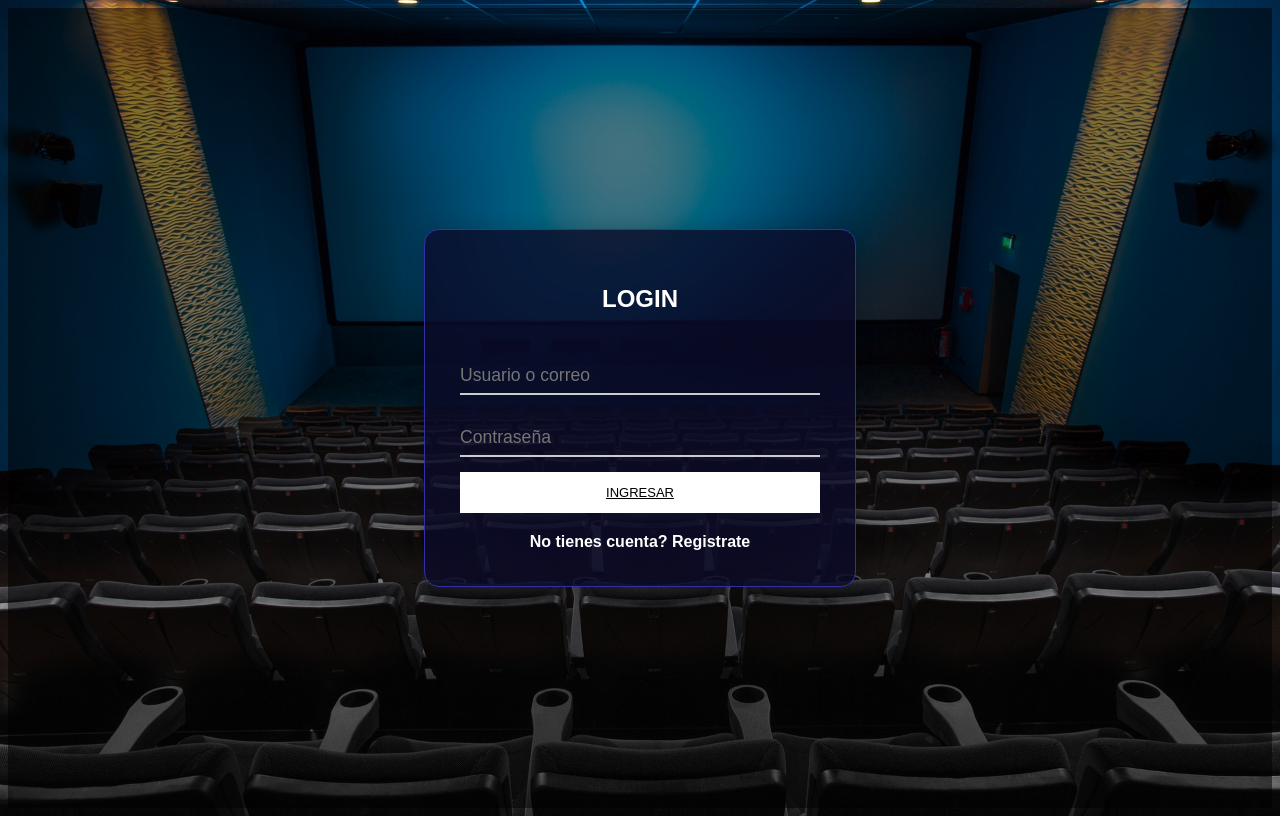
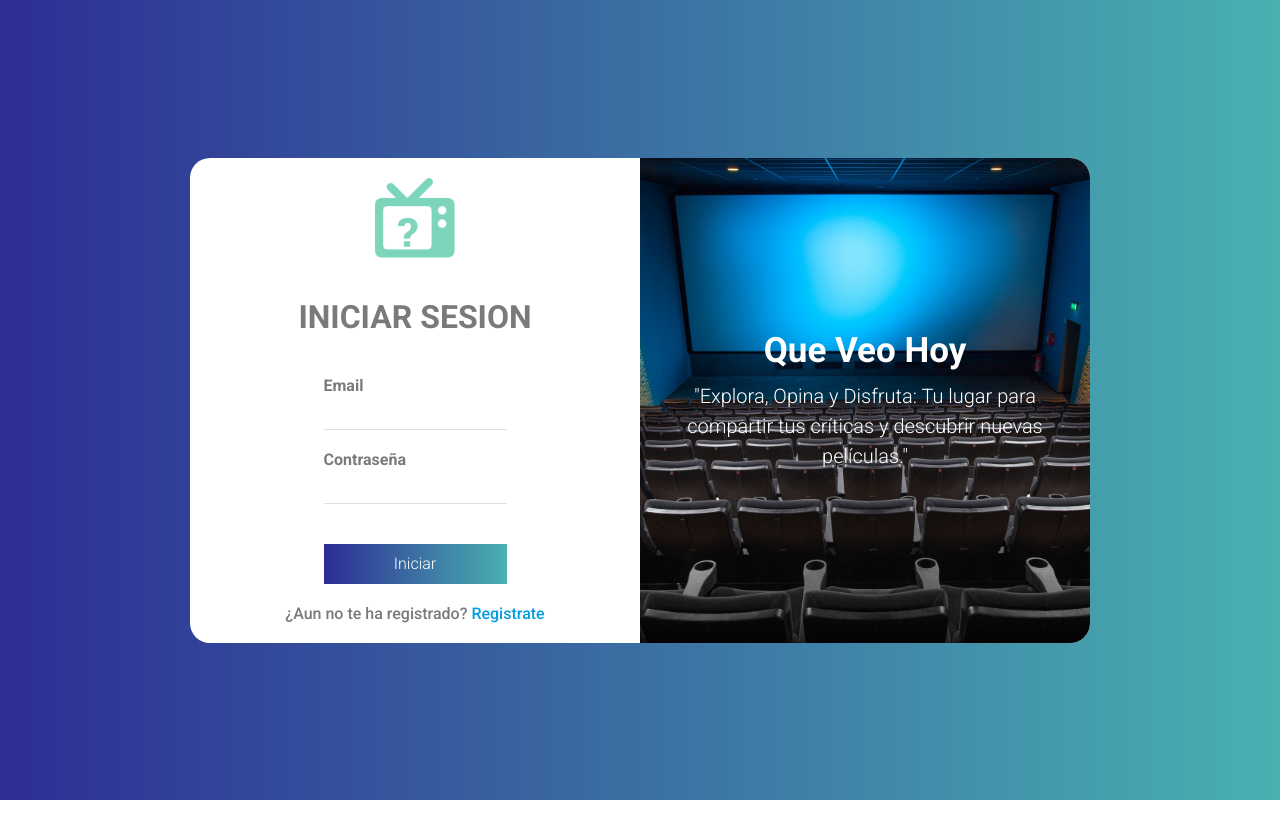
Before and after one commit to Haslon/Que-Veo-Hoy, a website: page que-veo-hoy-recursos/cliente/html/login.html in a window 1280 px wide. Drawn offline with Linux system fonts and the light colour scheme.

Commit message:
Login y registro

```diff
--- a/que-veo-hoy-recursos/cliente/css/login.css
+++ b/que-veo-hoy-recursos/cliente/css/login.css
@@ -1,133 +1,204 @@
+@import url('https://fonts.googleapis.com/css2?family=Roboto:wght@100;300;400;500;700;900&display=swap');
+
+* {
+    margin: 0;
+    padding: 0;
+    box-sizing: border-box;
+    font-family: 'Roboto', sans-serif;
+    text-decoration: none;
+}
+
 body {
-    font-family: sans-serif;
+    background: linear-gradient(90deg, #2d2d94, #49b1b1); /* Azul fuerte y cyan fuerte */
+    display: flex;
+    justify-content: center;
+    align-items: center;
+    height: 100vh;
+    padding: 20px;
+}
+
+.container-all {
+    width: 100%;
+    max-width: 900px;
+    display: flex;
+    border-radius: 20px;
+    overflow: hidden;
+    background: white;
+}
+
+.ctn-form {
+    width: 50%;
+    padding: 20px;
+    display: flex;
+    flex-direction: column;
+    align-items: center;
+    justify-content: center;
+}
+
+.logo {
+    width: 80px;
+    margin-bottom: 20px;
+}
+
+.title {
+    text-align: center;
+    margin-top: 20px;
+    font-weight: 700;
+    color: #7a7a7a;
+    margin-bottom: 20px;
+}
+
+label {
+    display: block;
+    margin-top: 20px;
+    font-size: 16px;
+    font-weight: 700;
+    color: #7a7a7a;
+    width: 100%;
+}
+
+input[type="text"],
+input[type="password"] {
+    width: 100%;
+    height: 30px;
+    background: transparent;
+    border: 0;
+    outline: 0;
+    border-bottom: 1px solid rgba(0, 0, 0, 0.12);
+    color: #49b1b1; /* Cyan fuerte */
+    font-size: 16px;
+    margin-top: 5px;
+}
+
+input[type="submit"] {
+    width: 100%;
+    height: 40px;
+    margin-top: 30px;
+    color: white;
+    border: 0;
+    background: linear-gradient(90deg, #2d2d94, #49b1b1); /* Azul fuerte y cyan fuerte */
+    font-weight: 300;
+    cursor: pointer;
+    font-size: 16px;
+}
+
+input[type="submit"]:hover {
+    background: linear-gradient(90deg, #49b1b1, #2d2d94); /* Cyan fuerte y azul fuerte */
+}
+
+.text-footer {
+    display: block;
+    margin-top: 20px;
+    text-align: center;
+    color: #7a7a7a;
+    font-weight: 500;
+}
+
+.text-footer a {
+    color: #029EE1;
+    font-weight: 500;
+}
+
+.ctn-text {
+    width: 50%;
+    background-image: url(../img/movie.jpg); /* Solo mantener la imagen como fondo */
+    background-position: center;
+    background-size: cover;
+    position: relative;
     display: flex;
     align-items: center;
     justify-content: center;
-    height: 100vh;
-    background-image: url(../img/movie.jpg); /* Ruta de la imagen de fondo */
-    background-position: center center;
-    background-repeat: no-repeat;
-    background-size: cover;
-    color: #ffffff;
-    position: relative;
-    overflow: hidden;
+    padding: 20px;
+    text-align: center;
 }
 
-body::before {
-    content: "";
-    position: absolute;
-    top: 0;
-    left: 0;
-    width: 100%;
-    height: 100%;
-    background-color: rgba(0, 0, 0, 0.5); /* Color oscuro semi-transparente */
-    z-index: 1; /* Asegura que el color oscuro esté encima de la imagen de fondo */
+.title-description {
+    position: relative;
+    color: white;
+    font-weight: 700;
+    font-size: 35px;
+    text-align: center;
+    z-index: 1;
 }
 
-.container {
-    padding: 35px;
-    display: flex;
-    flex-direction: column;
-    width: 360px; /* Ancho deseado del contenedor */
-    margin: 5px; /* Separación de 5px alrededor del contenedor */
-    box-shadow: 0 0 20px rgba(0, 0, 0, 0.2);
-    border-radius: 15px;
-    border: 1px solid #342FA8;
-    background-color: rgba(11, 10, 41, 0.8); /* Color de fondo del contenedor */
+.text-description {
     position: relative;
-    z-index: 2; /* Asegura que el contenedor esté encima del color oscuro */
+    color: white;
+    font-size: 20px;
+    font-weight: 300;
+    margin-top: 10px;
+    text-align: center;
+    line-height: 1.5;
+    z-index: 1;
 }
 
-h2 {
-    text-align: center;
-    font-size: 24px;
-    text-transform: uppercase;
-    color: #ffffff;
-    margin-bottom: 20px;
-}
-
-.form__group {
-    position: relative;
-    padding: 15px 0 0;
+.msg-error {
+    color: red;
+    display: block;
     margin-top: 10px;
 }
 
-.form__field {
-    font-family: inherit;
+.ctn-welcome {
     width: 100%;
-    border: 0;
-    border-bottom: 2px solid #cccccc;
-    outline: 0;
-    font-size: 1.1rem;
-    color: #ffffff;
-    padding: 7px 0;
-    background: transparent;
-    transition: border-color 0.2s;
+    max-width: 800px;
+    text-align: center;
+    padding: 40px;
+    margin: auto;
+    margin-top: 100px;
+    background: white;
+    border-radius: 20px;
 }
 
-.form__field::placeholder {
-    opacity: 1;
-    transition: transform 0.3s ease;
-    transform: translateY(0);
+.logo-welcome {
+    width: 200px;
+    margin: 20px;
 }
 
-.form__field:focus::placeholder {
-    transform: translateY(-10px);
+.title-welcome {
+    font-weight: 400;
+    font-size: 30px;
+    margin-top: 20px;
 }
 
-.form__label {
-    position: absolute;
-    top: 0;
-    display: block;
-    transition: 0.2s;
-    font-size: 1rem;
-    color: #cccccc;
+.title-welcome b {
+    color: #2d2d94; /* Azul fuerte */
 }
 
-.form__field:focus ~ .form__label {
-    position: absolute;
-    top: 0;
+.close-sesion {
+    width: 100%;
+    max-width: 600px;
+    margin: auto;
     display: block;
-    transition: 0.2s;
-    font-size: 1rem;
-    color: #8B00AD;
-    font-weight: 700;
+    padding: 20px;
+    margin-top: 40px;
+    background: linear-gradient(90deg, #2d2d94, #49b1b1); /* Azul fuerte y cyan fuerte */
+    color: white;
+    font-size: 20px;
+    font-weight: 300;
 }
 
-.form__field:focus {
-    padding-bottom: 6px;
-    font-weight: 700;
-    border-width: 3px;
-    border-image: linear-gradient(to right, #8B00AD, #C100FF);
-    border-image-slice: 1;
+.close-sesion:hover {
+    background: linear-gradient(90deg, #49b1b1, #2d2d94); /* Cyan fuerte y azul fuerte */
 }
 
-.btn-1 {
-    background-color: #ffffff;
-    font-size: 13px;
-    color: #000000;
-    text-transform: uppercase;
-    cursor: pointer;
-    transition: background-color 0.3s;
-    padding: 12px 20px; /* Reducir el relleno del botón */
-    margin-top: 15px; /* Aumentar el margen superior del botón */
-    margin-bottom: 5px; /* Agregar un pequeño margen inferior al botón */
-    border: 1px solid #ffffff; /* Cambiar el borde a blanco */
-    text-align: center;
+@media screen and (max-width: 800px) {
+    .container-all {
+        flex-direction: column;
+    }
+    .ctn-text {
+        width: 100%;
+        height: 200px;
+        padding: 20px;
+    }
+    .ctn-form {
+        width: 100%;
+    }
 }
 
-.btn-1:hover {
-    background-color: #C100FF;
-    color: #ffffff;
+@media screen and (max-width: 500px) {
+    .title-welcome {
+        font-weight: 400;
+        font-size: 20px;
+        margin-top: 20px;
+    }
 }
-
-.remember {
-    text-align: center;
-    margin-top: 15px;
-}
-
-.remember a {
-    color: #ffffff;
-    text-decoration: none;
-    font-weight: bold;
-}
--- a/que-veo-hoy-recursos/cliente/css/registro.css
+++ b/que-veo-hoy-recursos/cliente/css/registro.css
@@ -1,133 +1,205 @@
+@import url('https://fonts.googleapis.com/css2?family=Roboto:wght@100;300;400;500;700;900&display=swap');
+
+* {
+    margin: 0;
+    padding: 0;
+    box-sizing: border-box;
+    font-family: 'Roboto', sans-serif;
+    text-decoration: none;
+}
+
 body {
-    font-family: sans-serif;
+    background: linear-gradient(90deg, #2d2d94, #49b1b1); /* Azul fuerte y cyan fuerte */
+    display: flex;
+    justify-content: center;
+    align-items: center;
+    height: 100vh;
+    padding: 20px;
+}
+
+.container-all {
+    width: 100%;
+    max-width: 900px;
+    display: flex;
+    border-radius: 20px;
+    overflow: hidden;
+    background: white;
+}
+
+.ctn-form {
+    width: 50%;
+    padding: 20px;
+    display: flex;
+    flex-direction: column;
+    align-items: center;
+    justify-content: center;
+}
+
+.logo {
+    width: 80px;
+    margin-bottom: 20px;
+}
+
+.title {
+    text-align: center;
+    margin-top: 20px;
+    font-weight: 700;
+    color: #7a7a7a;
+    margin-bottom: 20px;
+}
+
+label {
+    display: block;
+    margin-top: 20px;
+    font-size: 16px;
+    font-weight: 700;
+    color: #7a7a7a;
+    width: 100%;
+}
+
+input[type="text"],
+input[type="password"],
+input[type="email"] {
+    width: 100%;
+    height: 30px;
+    background: transparent;
+    border: 0;
+    outline: 0;
+    border-bottom: 1px solid rgba(0, 0, 0, 0.12);
+    color: #49b1b1; /* Cyan fuerte */
+    font-size: 16px;
+    margin-top: 5px;
+}
+
+input[type="submit"] {
+    width: 100%;
+    height: 40px;
+    margin-top: 30px;
+    color: white;
+    border: 0;
+    background: linear-gradient(90deg, #2d2d94, #49b1b1); /* Azul fuerte y cyan fuerte */
+    font-weight: 300;
+    cursor: pointer;
+    font-size: 16px;
+}
+
+input[type="submit"]:hover {
+    background: linear-gradient(90deg, #49b1b1, #2d2d94); /* Cyan fuerte y azul fuerte */
+}
+
+.text-footer {
+    display: block;
+    margin-top: 20px;
+    text-align: center;
+    color: #7a7a7a;
+    font-weight: 500;
+}
+
+.text-footer a {
+    color: #029EE1;
+    font-weight: 500;
+}
+
+.ctn-text {
+    width: 50%;
+    background-image: url(../img/movie.jpg); /* Solo mantener la imagen como fondo */
+    background-position: center;
+    background-size: cover;
+    position: relative;
     display: flex;
     align-items: center;
     justify-content: center;
-    height: 100vh;
-    background-image: url(../img/movie.jpg); /* Ruta de la imagen de fondo */
-    background-position: center center;
-    background-repeat: no-repeat;
-    background-size: cover;
-    color: #ffffff;
-    position: relative;
-    overflow: hidden;
+    padding: 20px;
+    text-align: center;
 }
 
-body::before {
-    content: "";
-    position: absolute;
-    top: 0;
-    left: 0;
-    width: 100%;
-    height: 100%;
-    background-color: rgba(0, 0, 0, 0.5); /* Color oscuro semi-transparente */
-    z-index: 1; /* Asegura que el color oscuro esté encima de la imagen de fondo */
+.title-description {
+    position: relative;
+    color: white;
+    font-weight: 700;
+    font-size: 35px;
+    text-align: center;
+    z-index: 1;
 }
 
-.container {
-    padding: 35px;
-    display: flex;
-    flex-direction: column;
-    width: 360px; /* Ancho deseado del contenedor */
-    margin: 5px; /* Separación de 5px alrededor del contenedor */
-    box-shadow: 0 0 20px rgba(0, 0, 0, 0.2);
-    border-radius: 15px;
-    border: 1px solid #342FA8;
-    background-color: rgba(11, 10, 41, 0.8); /* Color de fondo del contenedor */
+.text-description {
     position: relative;
-    z-index: 2; /* Asegura que el contenedor esté encima del color oscuro */
+    color: white;
+    font-size: 20px;
+    font-weight: 300;
+    margin-top: 10px;
+    text-align: center;
+    line-height: 1.5;
+    z-index: 1;
 }
 
-h2 {
-    text-align: center;
-    font-size: 24px;
-    text-transform: uppercase;
-    color: #ffffff;
-    margin-bottom: 20px;
-}
-
-.form__group {
-    position: relative;
-    padding: 15px 0 0;
+.msg-error {
+    color: red;
+    display: block;
     margin-top: 10px;
 }
 
-.form__field {
-    font-family: inherit;
+.ctn-welcome {
     width: 100%;
-    border: 0;
-    border-bottom: 2px solid #cccccc;
-    outline: 0;
-    font-size: 1.1rem;
-    color: #ffffff;
-    padding: 7px 0;
-    background: transparent;
-    transition: border-color 0.2s;
+    max-width: 800px;
+    text-align: center;
+    padding: 40px;
+    margin: auto;
+    margin-top: 100px;
+    background: white;
+    border-radius: 20px;
 }
 
-.form__field::placeholder {
-    opacity: 1;
-    transition: transform 0.3s ease;
-    transform: translateY(0);
+.logo-welcome {
+    width: 200px;
+    margin: 20px;
 }
 
-.form__field:focus::placeholder {
-    transform: translateY(-10px);
+.title-welcome {
+    font-weight: 400;
+    font-size: 30px;
+    margin-top: 20px;
 }
 
-.form__label {
-    position: absolute;
-    top: 0;
-    display: block;
-    transition: 0.2s;
-    font-size: 1rem;
-    color: #cccccc;
+.title-welcome b {
+    color: #2d2d94; /* Azul fuerte */
 }
 
-.form__field:focus ~ .form__label {
-    position: absolute;
-    top: 0;
+.close-sesion {
+    width: 100%;
+    max-width: 600px;
+    margin: auto;
     display: block;
-    transition: 0.2s;
-    font-size: 1rem;
-    color: #8B00AD;
-    font-weight: 700;
+    padding: 20px;
+    margin-top: 40px;
+    background: linear-gradient(90deg, #2d2d94, #49b1b1); /* Azul fuerte y cyan fuerte */
+    color: white;
+    font-size: 20px;
+    font-weight: 300;
 }
 
-.form__field:focus {
-    padding-bottom: 6px;
-    font-weight: 700;
-    border-width: 3px;
-    border-image: linear-gradient(to right, #8B00AD, #C100FF);
-    border-image-slice: 1;
+.close-sesion:hover {
+    background: linear-gradient(90deg, #49b1b1, #2d2d94); /* Cyan fuerte y azul fuerte */
 }
 
-.btn-1 {
-    background-color: #ffffff;
-    font-size: 13px;
-    color: #000000;
-    text-transform: uppercase;
-    cursor: pointer;
-    transition: background-color 0.3s;
-    padding: 12px 20px; /* Reducir el relleno del botón */
-    margin-top: 15px; /* Aumentar el margen superior del botón */
-    margin-bottom: 5px; /* Agregar un pequeño margen inferior al botón */
-    border: 1px solid #ffffff; /* Cambiar el borde a blanco */
-    text-align: center;
+@media screen and (max-width: 800px) {
+    .container-all {
+        flex-direction: column;
+    }
+    .ctn-text {
+        width: 100%;
+        height: 200px;
+        padding: 20px;
+    }
+    .ctn-form {
+        width: 100%;
+    }
 }
 
-.btn-1:hover {
-    background-color: #C100FF;
-    color: #ffffff;
+@media screen and (max-width: 500px) {
+    .title-welcome {
+        font-weight: 400;
+        font-size: 20px;
+        margin-top: 20px;
+    }
 }
-
-.remember {
-    text-align: center;
-    margin-top: 15px;
-}
-
-.remember a {
-    color: #ffffff;
-    text-decoration: none;
-    font-weight: bold;
-}
--- a/que-veo-hoy-recursos/cliente/html/login.html
+++ b/que-veo-hoy-recursos/cliente/html/login.html
@@ -1,30 +1,39 @@
 <!DOCTYPE html>
-<html>
+<html lang="en">
 <head>
-    <meta charset="utf-8">
-    <meta name="viewport" content="width=device-width, initial-scale=1">
+    <meta charset="UTF-8">
+    <meta name="viewport" content="width=device-width, initial-scale=1.0">
     <title>LOGIN</title>
-    <link href="https://fonts.googleapis.com/css?family=Roboto:400,900" rel="stylesheet">
-    <link rel="stylesheet" type="text/css" href="../css/login.css">
+    <link rel="stylesheet" href="../css/login.css">
 </head>
 <body>
-    <div class="container">
-        <h2>LOGIN</h2>
-        <div class="form__group field">
-            <input type="text" class="form__field" placeholder="Usuario o correo" id="username" required>
+    <div class="container-all">
+        <div class="ctn-form">
+            <img src="../img/logo-queveo.png" alt="" class="logo">
+            <h1 class="title">INICIAR SESION</h1>
+            <form id="loginForm">
+                <label for="email">Email</label>
+                <input type="text" id="email" maxlength="50" required>
+                <span class="msg-error" id="emailError"></span>
+                <label for="password">Contraseña</label>
+                <input type="password" id="password" maxlength="50" required>
+                <span class="msg-error" id="passwordError"></span>
+                <input type="submit" value="Iniciar">
+            </form>
+            <span class="text-footer">¿Aun no te ha registrado?
+                <a href="registro.html" id="registerLink">Registrate</a>
+            </span>
         </div>
-
-        <div class="form__group field">
-            <input type="password" class="form__field" placeholder="Contraseña" id="password" required>
-        </div>
-        <a class="btn-1" href="index.html" onclick="return validateForm()">Ingresar</a>
-
-        <div class="remember">
-            <a href="registro.html">No tienes cuenta? Registrate</a>
+        <div class="ctn-text">
+            <div class="capa"></div>
+            <div class="text-container">
+                <h1 class="title-description">Que Veo Hoy</h1>
+                <p class="text-description">"Explora, Opina y Disfruta: Tu lugar para compartir
+                     tus críticas y descubrir nuevas películas."
+                </p>
+            </div>
         </div>
     </div>
-
-    <script type="text/javascript" src="../mdbootstrap/js/mdb.min.js"></script> <!-- Scripts de MDBootstrap -->
-    <script type="text/javascript" src="../js/validation.js"></script> <!-- Script de validación -->
+    <script src="/que-veo-hoy-recursos/cliente/js/script.js"></script>
 </body>
 </html>
```
Also changed, not shown: que-veo-hoy-recursos/cliente/html/registro.html (+38 -24 lines), que-veo-hoy-recursos/cliente/js/script.js (added, +45 -0 lines).
